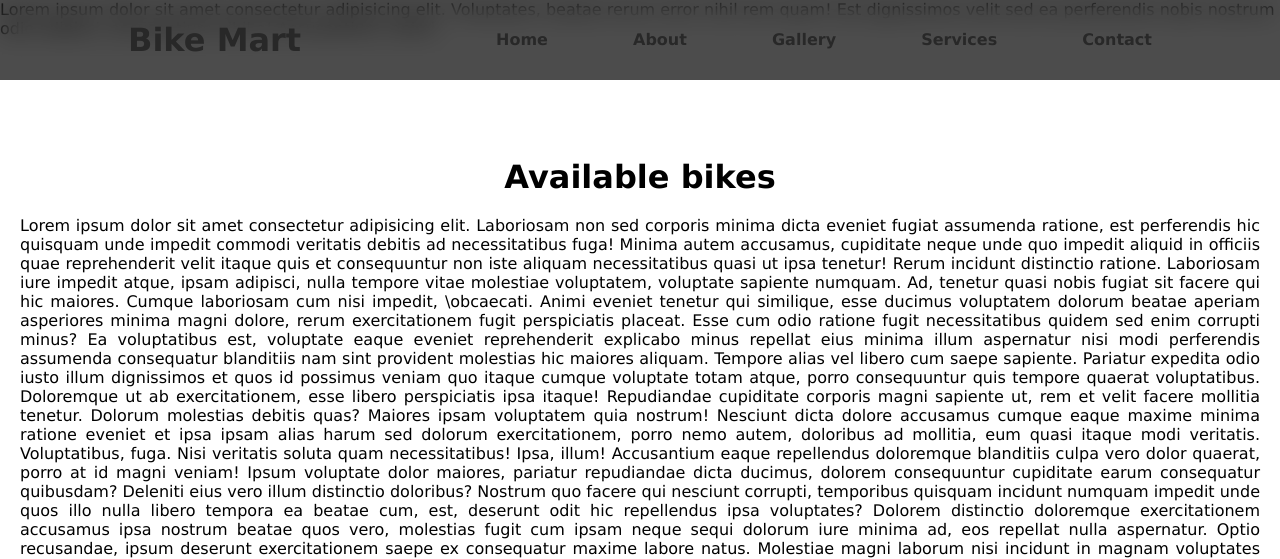
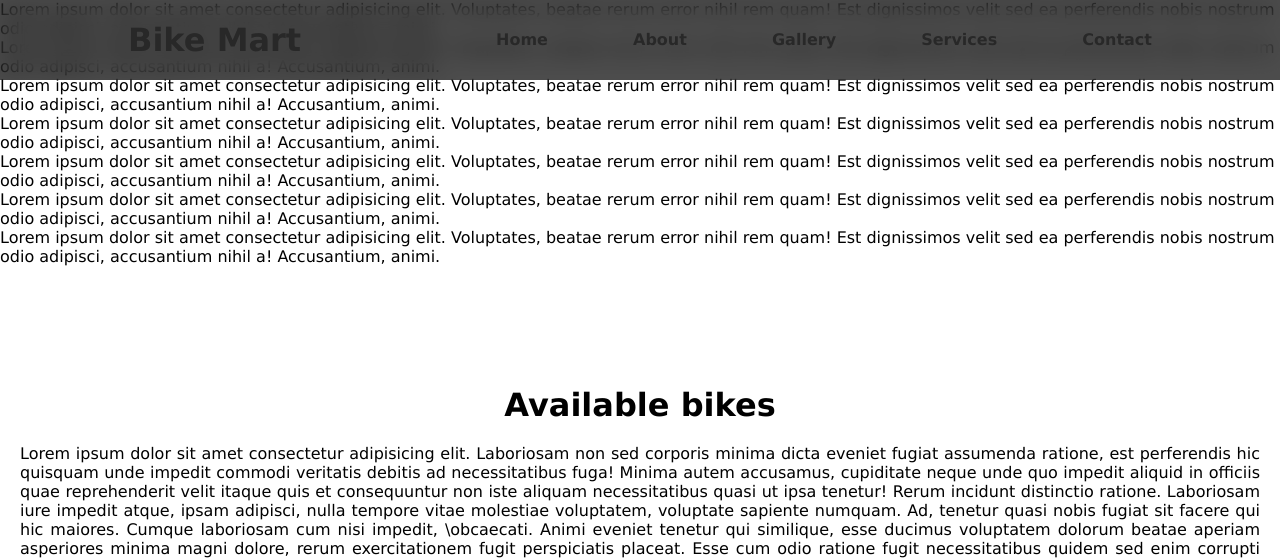
Before and after one commit to GracesonJ/bikemart-april25, a plain HTML site: page index.html in a window 1280 px wide. Shown: the top 559 px of the page. Drawn offline with Linux system fonts and the light colour scheme.

Commit message:
code updated version 2

```diff
--- a/index.html
+++ b/index.html
@@ -36,6 +36,24 @@
         </nav>
     </header>
     <div class="div">
+        <p>Lorem ipsum dolor sit amet consectetur adipisicing elit. Voluptates, beatae rerum error nihil rem quam! Est dignissimos velit sed ea perferendis nobis nostrum odio adipisci, accusantium nihil a! Accusantium, animi.</p>
+    </div>
+     <div class="div">
+        <p>Lorem ipsum dolor sit amet consectetur adipisicing elit. Voluptates, beatae rerum error nihil rem quam! Est dignissimos velit sed ea perferendis nobis nostrum odio adipisci, accusantium nihil a! Accusantium, animi.</p>
+    </div>
+     <div class="div">
+        <p>Lorem ipsum dolor sit amet consectetur adipisicing elit. Voluptates, beatae rerum error nihil rem quam! Est dignissimos velit sed ea perferendis nobis nostrum odio adipisci, accusantium nihil a! Accusantium, animi.</p>
+    </div>
+     <div class="div">
+        <p>Lorem ipsum dolor sit amet consectetur adipisicing elit. Voluptates, beatae rerum error nihil rem quam! Est dignissimos velit sed ea perferendis nobis nostrum odio adipisci, accusantium nihil a! Accusantium, animi.</p>
+    </div>
+     <div class="div">
+        <p>Lorem ipsum dolor sit amet consectetur adipisicing elit. Voluptates, beatae rerum error nihil rem quam! Est dignissimos velit sed ea perferendis nobis nostrum odio adipisci, accusantium nihil a! Accusantium, animi.</p>
+    </div>
+     <div class="div">
+        <p>Lorem ipsum dolor sit amet consectetur adipisicing elit. Voluptates, beatae rerum error nihil rem quam! Est dignissimos velit sed ea perferendis nobis nostrum odio adipisci, accusantium nihil a! Accusantium, animi.</p>
+    </div>
+     <div class="div">
         <p>Lorem ipsum dolor sit amet consectetur adipisicing elit. Voluptates, beatae rerum error nihil rem quam! Est dignissimos velit sed ea perferendis nobis nostrum odio adipisci, accusantium nihil a! Accusantium, animi.</p>
     </div>
 
```
